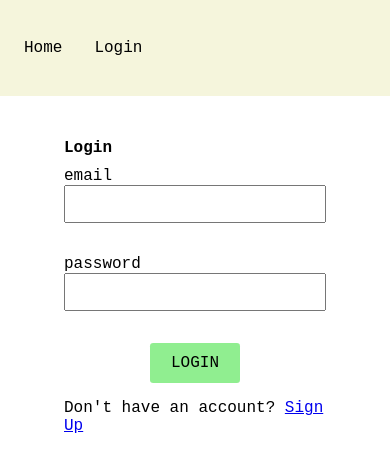
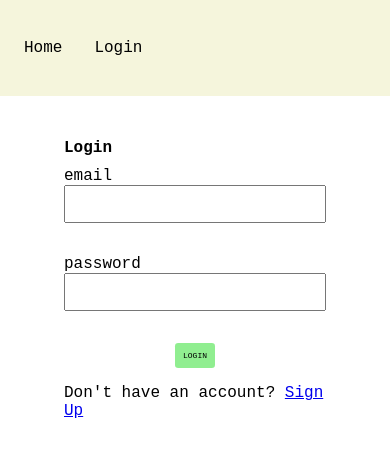
Before and after one commit to michaeldevlee/laravel-react-showcase, a React (Create React App) app in the folder frontend/: page /login in a window 390 px wide. Shown: the top 472 px of the page. Built offline with nearby package versions, Linux system fonts and the light colour scheme; no server answers.

Commit message:
more mobile friendly ui in dash board

```diff
--- a/frontend/src/index.css
+++ b/frontend/src/index.css
@@ -14,6 +14,26 @@
     }
 }
 
+@media (max-width: 750px) {
+    td, th{
+        font-size: 0.7rem;
+    }
+
+    .dashboard-section{
+        border: none !important;
+    }
+
+    .dashboard-button{
+        max-width: 40px;
+        max-height: 25px;
+        font-size: 0.5rem;
+    }
+
+    table{
+        width: 100%;
+    }
+}
+
 .App{
     display: flex;
     justify-content: center;
@@ -24,7 +44,7 @@
 
 table{
     table-layout: fixed;
-    width: 1000px;
+    max-width: 650px;
     border-collapse: collapse;
     border-spacing: 0;
 
```
Also changed, not shown: 1 other file (tests, documents, lock files or other folders).
